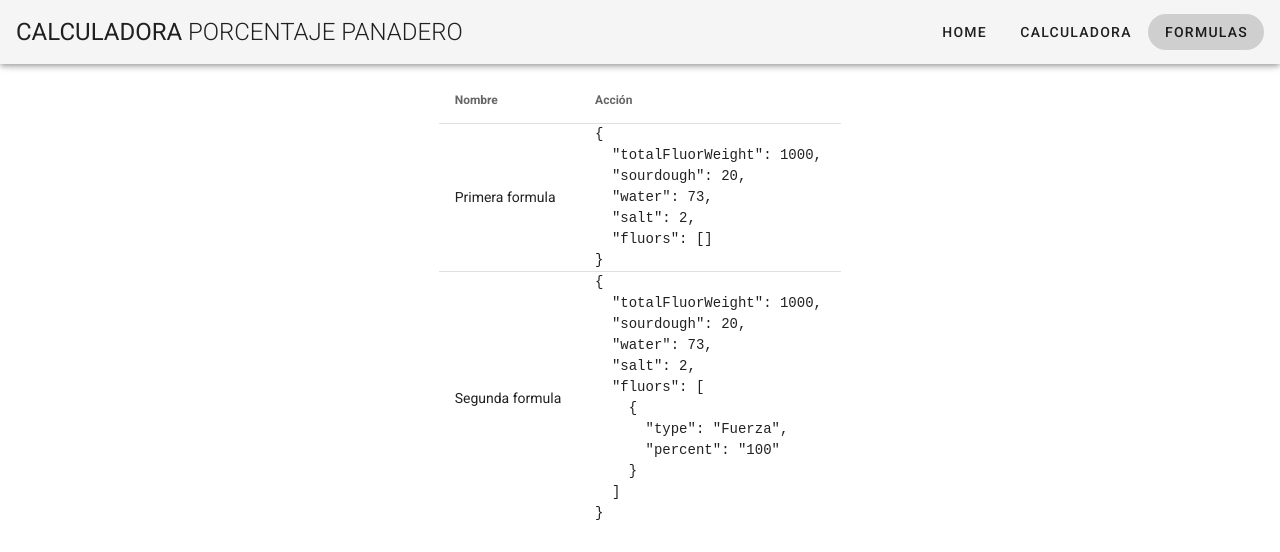
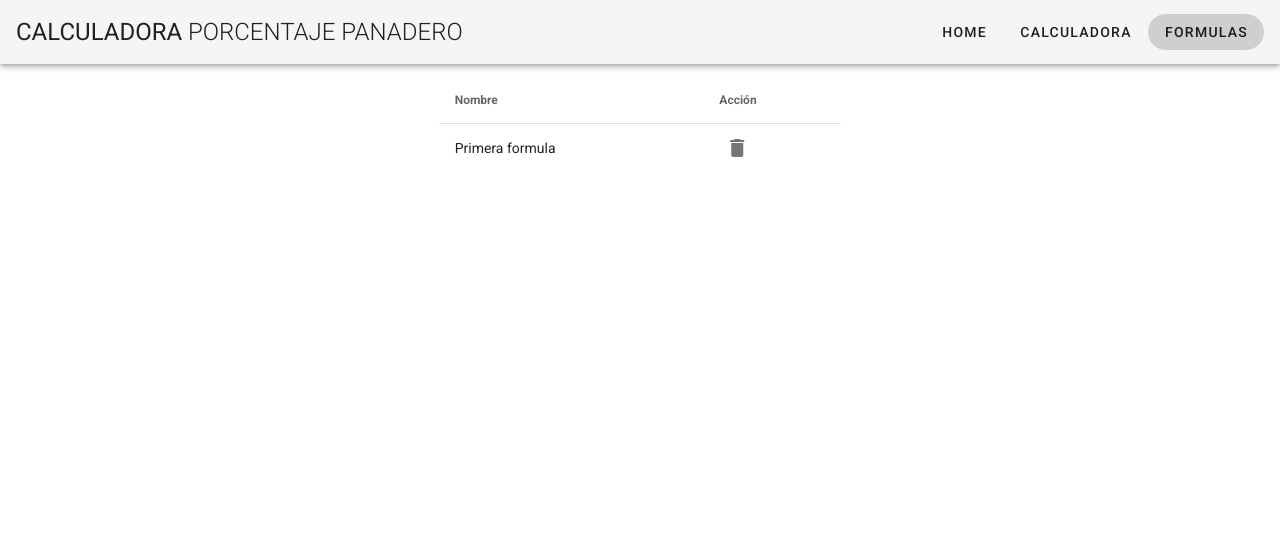
Before and after one commit to maurofokker/calculadora-panadero, a Vue app: page /formulas in a window 1280 px wide. Shown: the top 552 px of the page. Built offline with nearby package versions, Linux system fonts and the light colour scheme; data requests are answered from the project's data file.

Commit message:
[#12] add action to delete formula

```diff
--- a/db.json
+++ b/db.json
@@ -10,22 +10,6 @@
         "salt": 2,
         "fluors": []
       }
-    },
-    {
-      "id": "541e4c06-cf93-4019-b965-023c9cb0e5ef",
-      "name": "Segunda formula",
-      "formula": {
-        "totalFluorWeight": 1000,
-        "sourdough": 20,
-        "water": 73,
-        "salt": 2,
-        "fluors": [
-          {
-            "type": "Fuerza",
-            "percent": "100"
-          }
-        ]
-      }
     }
   ]
 }
--- a/src/views/Formulas.vue
+++ b/src/views/Formulas.vue
@@ -14,7 +14,15 @@
               <tr v-for="formula in formulas" :key="formula.id">
                 <td>{{ formula.name }}</td>
                 <td>
-                  <pre>{{ formula.formula }}</pre>
+                  <v-btn
+                    icon
+                    color="gray"
+                    @click.prevent="
+                      openDialog(JSON.parse(JSON.stringify(formula)))
+                    "
+                  >
+                    <v-icon>mdi-delete</v-icon>
+                  </v-btn>
                 </td>
               </tr>
             </tbody>
@@ -22,6 +30,29 @@
         </v-simple-table>
       </v-col>
     </v-row>
+    <v-dialog v-if="selected" v-model="dialog" persistent max-width="290px">
+      <v-card>
+        <v-card-title class="headline">Atenci&oacute;n</v-card-title>
+
+        <v-card-text>
+          Usted est&aacute; por eliminar la f&oacute;rmula
+          <b>{{ selected.name }}</b
+          >. Est&aacute; de acuerdo?
+        </v-card-text>
+
+        <v-card-actions>
+          <div class="flex-grow-1"></div>
+
+          <v-btn color="gray darken-1" text @click="dialog = false">
+            Cancelar
+          </v-btn>
+
+          <v-btn color="primary darken-1" text @click="deleteFormula">
+            Aceptar
+          </v-btn>
+        </v-card-actions>
+      </v-card>
+    </v-dialog>
   </v-container>
 </template>
 
@@ -30,7 +61,9 @@ import axios from "axios";
 export default {
   data() {
     return {
-      formulas: []
+      formulas: [],
+      dialog: false,
+      selected: ""
     };
   },
   created() {
@@ -38,6 +71,24 @@ export default {
       console.log("FORMULAS REQUESTED", data);
       this.formulas = data;
     });
+  },
+  methods: {
+    openDialog(formula) {
+      console.log("DELETE", formula);
+      this.dialog = true;
+      this.selected = formula;
+    },
+    deleteFormula() {
+      this.dialog = false;
+      axios
+        .delete("http://localhost:3000/formulas/" + this.selected.id)
+        .then(response => {
+          console.log("RESPONSE", response);
+          this.formulas = this.formulas.filter(
+            formula => formula.id != this.selected.id
+          );
+        });
+    }
   }
 };
 </script>
```
